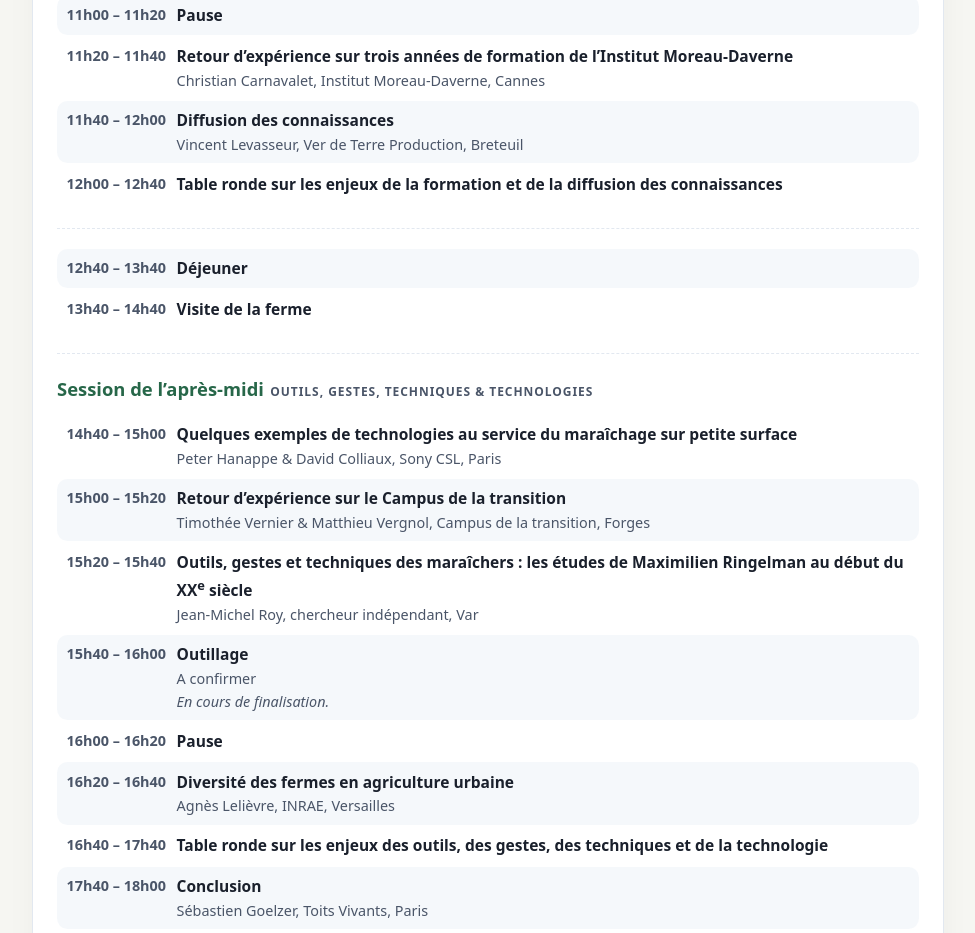
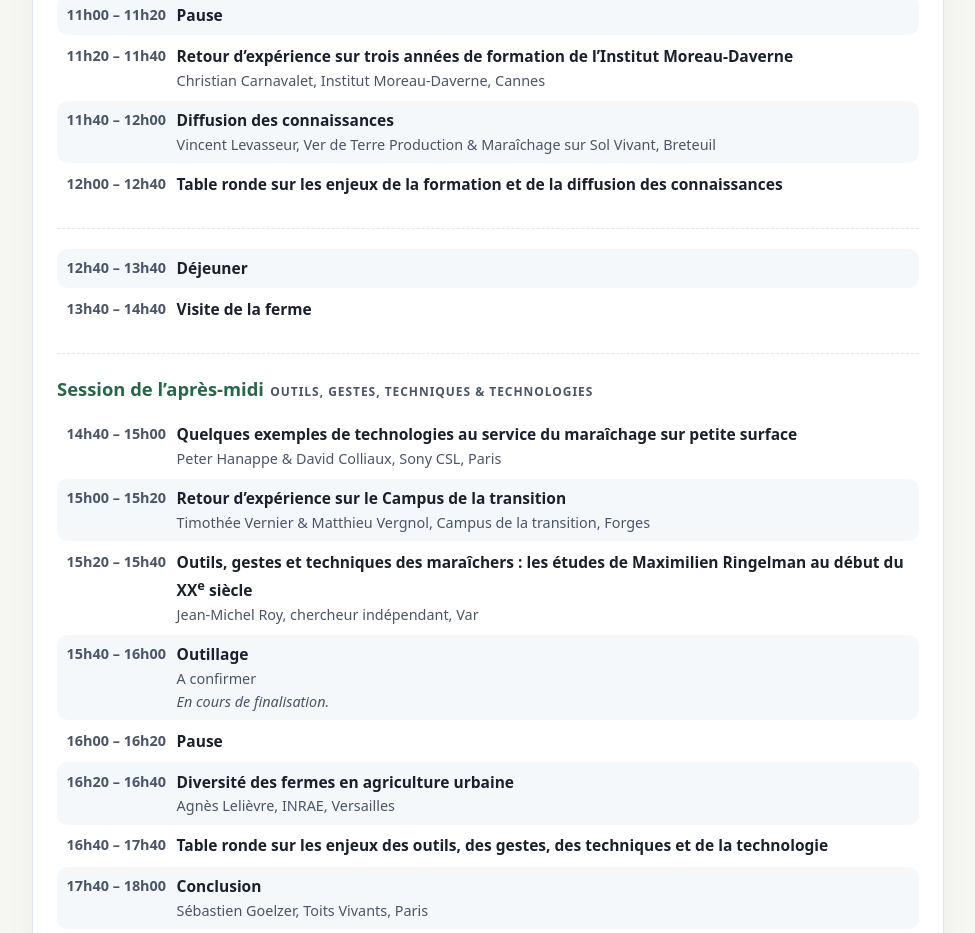
Before and after one commit to SonyCSLParis/FrenchMethod, a plain HTML site: page index.html in a window 1280 px wide. Shown: the part 1054-1987 px from the top of the page, without its empty margins (152-1127 px from the left). Drawn offline with Linux system fonts and the light colour scheme.

Commit message:
correction

```diff
--- a/index.html
+++ b/index.html
@@ -314,7 +314,7 @@
         <div class="slot-time">11h40 – 12h00</div>
         <div class="slot-content-main">
           <div class="slot-title">Diffusion des connaissances</div>
-          <div class="slot-speaker">Vincent Levasseur, Ver de Terre Production, Breteuil</div>
+          <div class="slot-speaker">Vincent Levasseur, Ver de Terre Production &amp; Maraîchage sur Sol Vivant, Breteuil</div>
         </div>
       </div>
 
```
